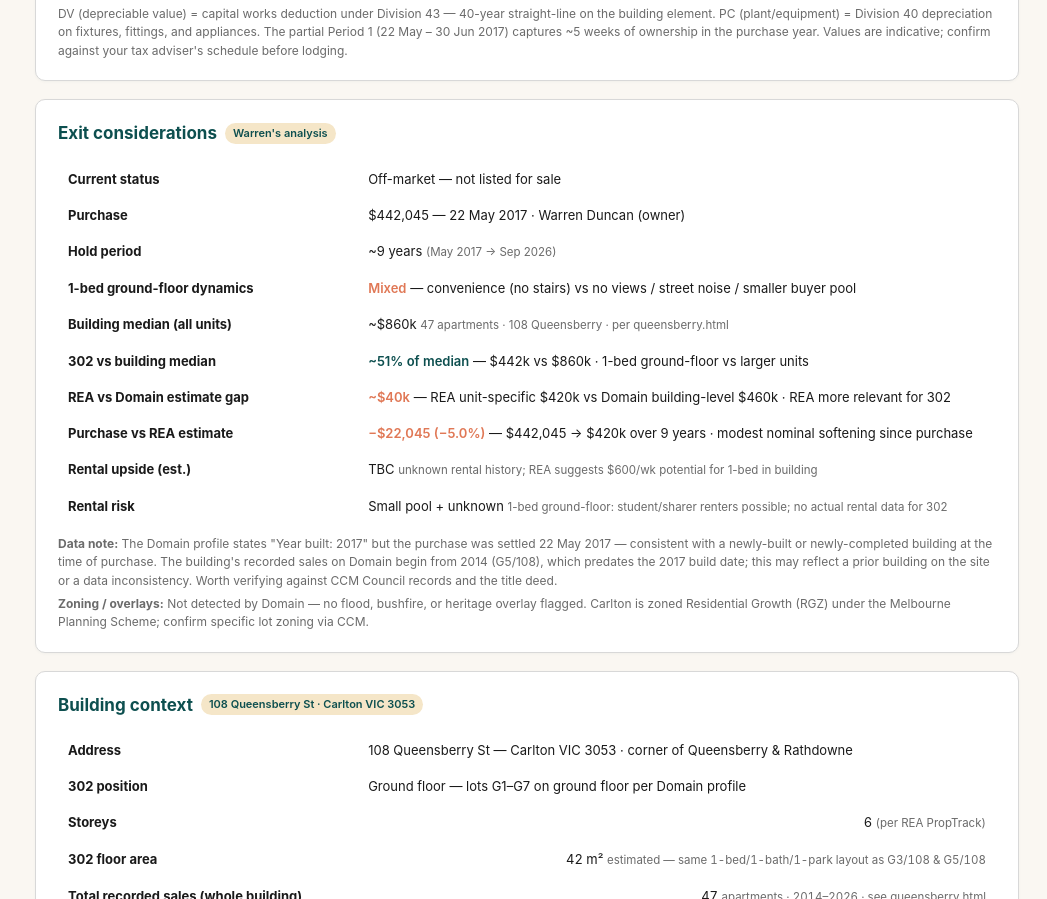
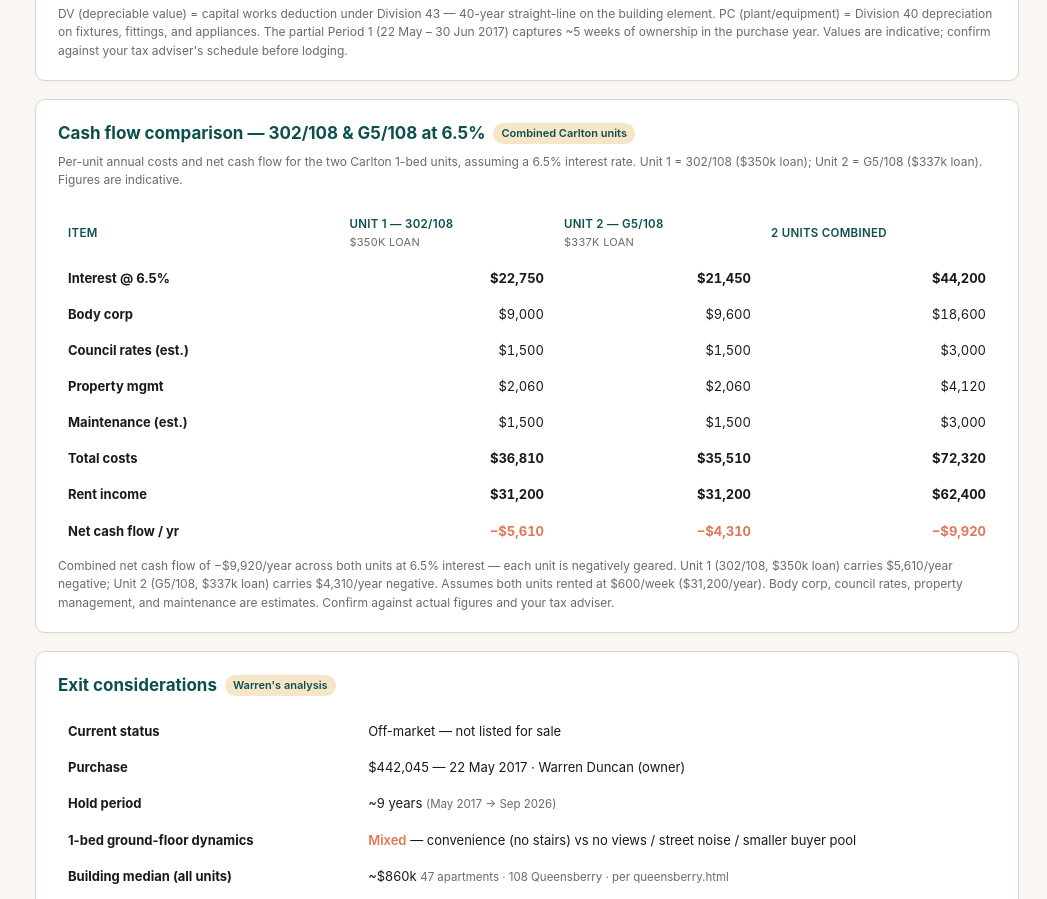
Before and after one commit to ManicMinerWD/bali-tourism-tracker, a website: page 302.html in a window 1280 px wide. Shown: the part 2823-3722 px from the top of the page, without its empty margins (233-1280 px from the left). Drawn offline with Linux system fonts and the light colour scheme.

Commit message:
Add cash flow comparison table (6.5% interest) to both g05.html and 302.html: Unit 1 = 302/108 ($350k loan), Unit 2 = G5/108 ($337k loan), combined — interest, body corp, council rates, property mgmt, maintenance, total costs, rent income, net cash flow/yr.

```diff
--- a/302.html
+++ b/302.html
@@ -279,6 +279,37 @@
   <p style="font-size:12px;color:var(--muted);margin-top:8px;">DV (depreciable value) = capital works deduction under Division 43 — 40-year straight-line on the building element. PC (plant/equipment) = Division 40 depreciation on fixtures, fittings, and appliances. The partial Period 1 (22 May – 30 Jun 2017) captures ~5 weeks of ownership in the purchase year. Values are indicative; confirm against your tax adviser's schedule before lodging.</p>
 </div>
 
+
+
+<!-- ====== CASH FLOW COMPARISON ====== -->
+<div class="section">
+  <h2>Cash flow comparison — 302/108 &amp; G5/108 at 6.5% <span class="badge">Combined Carlton units</span></h2>
+  <p style="font-size:12px;color:var(--muted);margin-bottom:10px;">Per-unit annual costs and net cash flow for the two Carlton 1-bed units, assuming a 6.5% interest rate. Unit 1 = 302/108 ($350k loan); Unit 2 = G5/108 ($337k loan). Figures are indicative.</p>
+  <div class="table-wrap">
+    <table class="compare">
+      <thead>
+        <tr>
+          <th style="width:30%;">Item</th>
+          <th class="num">Unit 1 — 302/108<br><span style="font-weight:400;font-size:11px;color:var(--muted);">$350k loan</span></th>
+          <th class="num">Unit 2 — G5/108<br><span style="font-weight:400;font-size:11px;color:var(--muted);">$337k loan</span></th>
+          <th class="num">2 Units Combined</th>
+        </tr>
+      </thead>
+      <tbody>
+        <tr><td><strong>Interest @ 6.5%</strong></td><td class="num"><strong>$22,750</strong></td><td class="num"><strong>$21,450</strong></td><td class="num"><strong>$44,200</strong></td></tr>
+        <tr><td><strong>Body corp</strong></td><td class="num">$9,000</td><td class="num">$9,600</td><td class="num">$18,600</td></tr>
+        <tr><td><strong>Council rates (est.)</strong></td><td class="num">$1,500</td><td class="num">$1,500</td><td class="num">$3,000</td></tr>
+        <tr><td><strong>Property mgmt</strong></td><td class="num">$2,060</td><td class="num">$2,060</td><td class="num">$4,120</td></tr>
+        <tr><td><strong>Maintenance (est.)</strong></td><td class="num">$1,500</td><td class="num">$1,500</td><td class="num">$3,000</td></tr>
+        <tr><td><strong>Total costs</strong></td><td class="num" style="font-weight:700;">$36,810</td><td class="num" style="font-weight:700;">$35,510</td><td class="num" style="font-weight:700;">$72,320</td></tr>
+        <tr><td><strong>Rent income</strong></td><td class="num" style="font-weight:700;">$31,200</td><td class="num" style="font-weight:700;">$31,200</td><td class="num" style="font-weight:700;">$62,400</td></tr>
+        <tr><td><strong>Net cash flow / yr</strong></td><td class="num" style="font-weight:700;color:var(--coral);">&minus;$5,610</td><td class="num" style="font-weight:700;color:var(--coral);">&minus;$4,310</td><td class="num" style="font-weight:700;color:var(--coral);">&minus;$9,920</td></tr>
+      </tbody>
+    </table>
+  </div>
+  <p style="font-size:12px;color:var(--muted);margin-top:8px;">Combined net cash flow of &minus;$9,920/year across both units at 6.5% interest — each unit is negatively geared. Unit 1 (302/108, $350k loan) carries $5,610/year negative; Unit 2 (G5/108, $337k loan) carries $4,310/year negative. Assumes both units rented at $600/week ($31,200/year). Body corp, council rates, property management, and maintenance are estimates. Confirm against actual figures and your tax adviser.</p>
+</div>
+
 <!-- ====== EXIT CONSIDERATIONS ====== -->
 <div class="section">
   <h2>Exit considerations <span class="badge">Warren's analysis</span></h2>
```
Also changed, not shown: g05.html (+31 -0 lines).
